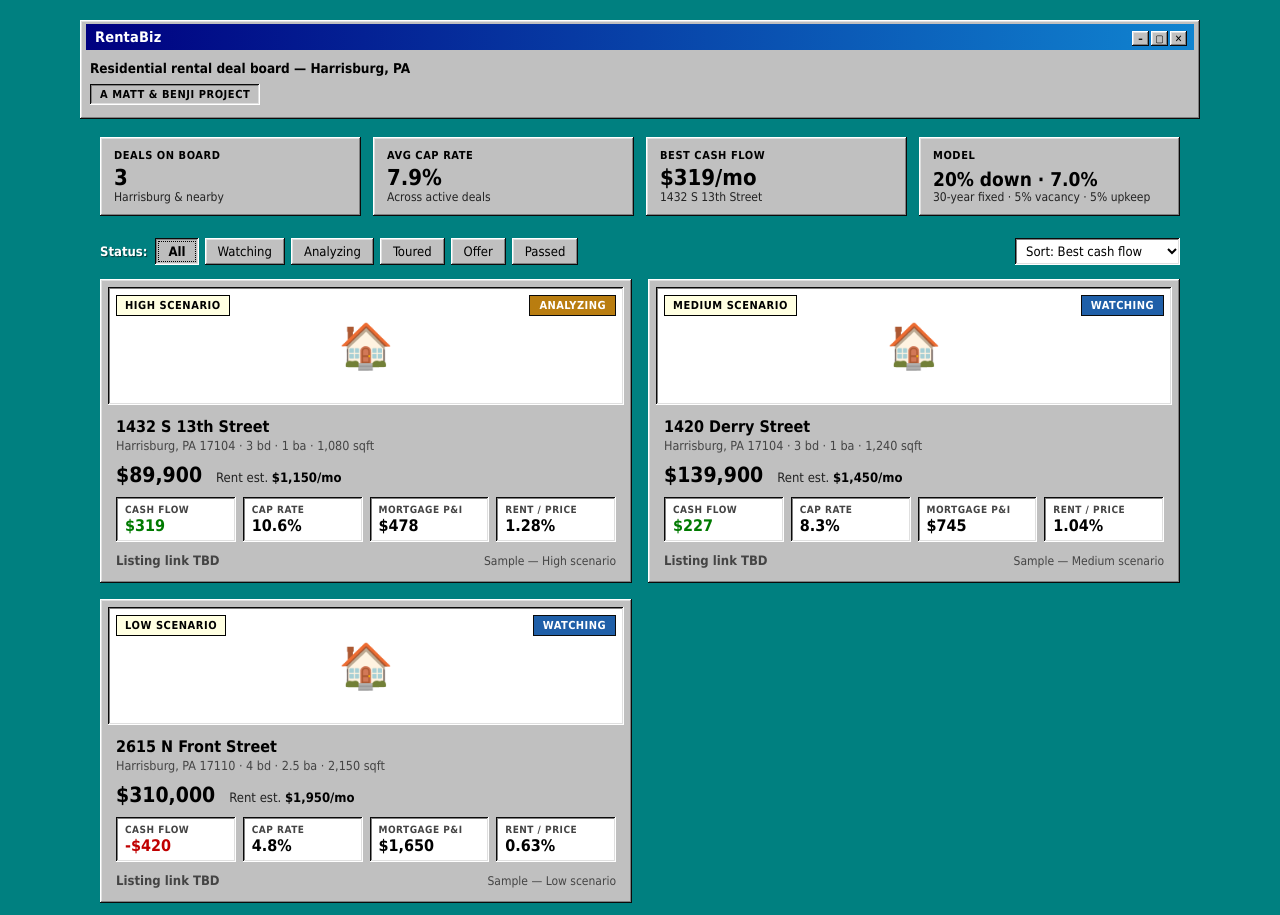
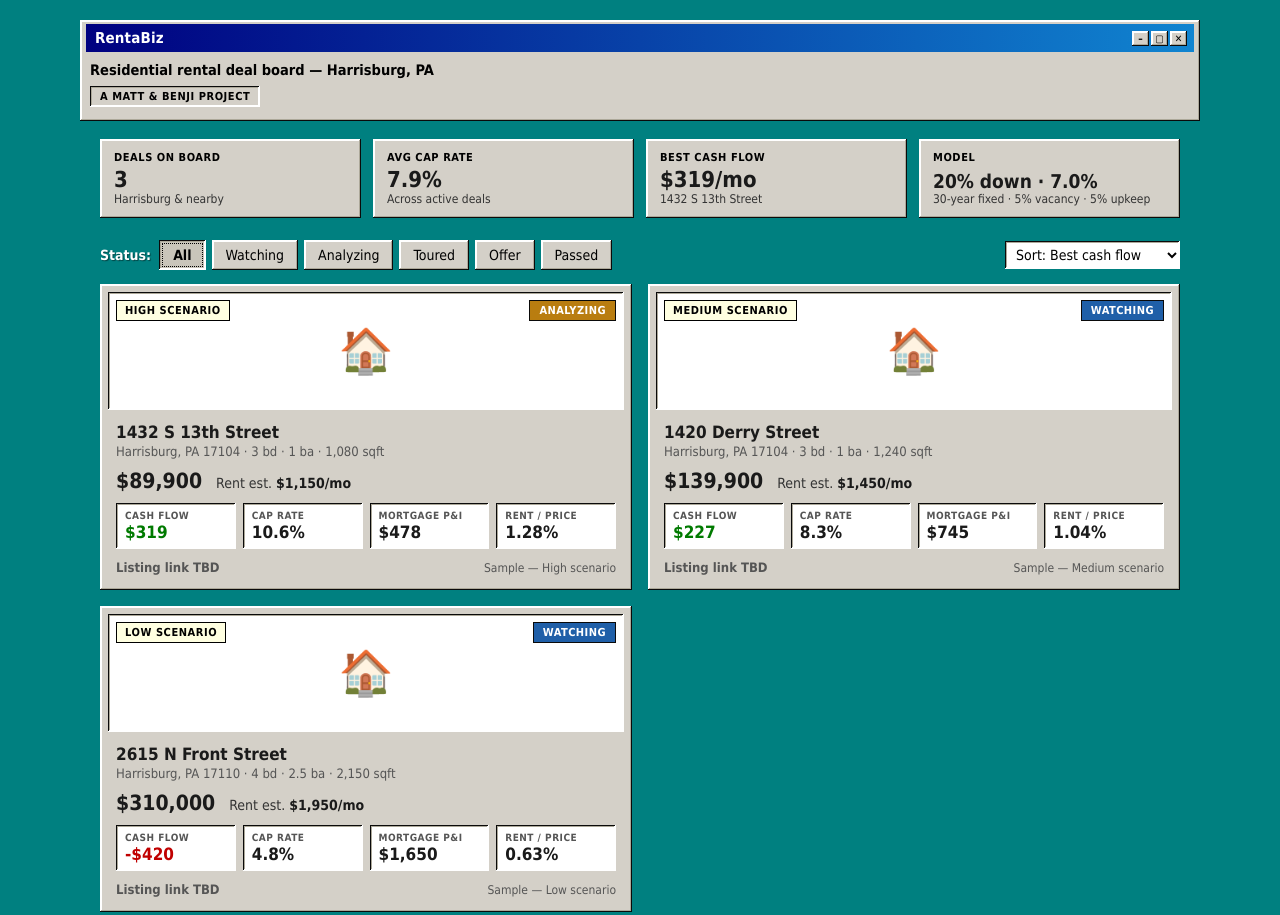
Before and after one commit to MattGPT5786/RentaBiz, a plain HTML site: page index.html in a window 1280 px wide. Shown: the top 915 px of the page. Drawn offline with Linux system fonts and the light colour scheme.

Commit message:
Windows 98 theme: warmer palette, larger smoothed type for readability

```diff
--- a/index.html
+++ b/index.html
@@ -6,26 +6,26 @@
 <title>RentaBiz — Harrisburg Rental Deal Board</title>
 <style>
   :root{
-    --face:#c0c0c0; --teal:#008080; --navy:#000080; --navy2:#1084d0;
-    --ink:#000000; --soft:#222222; --faint:#444444;
-    --raised:inset -1px -1px #0a0a0a, inset 1px 1px #ffffff, inset -2px -2px #808080, inset 2px 2px #dfdfdf;
-    --sunken:inset -1px -1px #ffffff, inset 1px 1px #0a0a0a, inset -2px -2px #dfdfdf, inset 2px 2px #808080;
+    --face:#d4d0c8; --teal:#008080; --navy:#000080; --navy2:#1084d0;
+    --ink:#1a1a1a; --soft:#333333; --faint:#555555;
+    --raised:inset -1px -1px #0a0a0a, inset 1px 1px #ffffff, inset -2px -2px #aca899, inset 2px 2px #ffffff;
+    --sunken:inset -1px -1px #ffffff, inset 1px 1px #0a0a0a, inset -2px -2px #ffffff, inset 2px 2px #aca899;
     --money:#007a00; --red:#c00000; --blue:#0000ee;
     --sans:Tahoma,"MS Sans Serif",Verdana,Geneva,sans-serif;
   }
   *{box-sizing:border-box}
-  body{margin:0;background:var(--teal);color:var(--ink);font-family:var(--sans);font-size:13px;-webkit-font-smoothing:none}
+  body{margin:0;background:var(--teal);color:var(--ink);font-family:var(--sans);font-size:14.5px;-webkit-font-smoothing:antialiased}
   .wrap{max-width:1120px;margin:0 auto;padding:0 20px 52px}
   /* header = a Windows 95 window */
   header{background:var(--face);box-shadow:var(--raised);max-width:1120px;margin:20px auto 0;padding:4px}
   header .wrap{padding:0 2px 10px;position:relative}
-  .logo{background:linear-gradient(90deg,var(--navy),var(--navy2));color:#ffffff;font-size:14.5px;font-weight:700;
+  .logo{background:linear-gradient(90deg,var(--navy),var(--navy2));color:#ffffff;font-size:15px;font-weight:700;
     letter-spacing:.01em;padding:5px 9px}
   .logo .z{color:#ffffff}
   .winbtns{position:absolute;top:7px;right:9px;display:flex;gap:2px}
   .winbtns span{display:inline-flex;align-items:center;justify-content:center;width:17px;height:15px;background:var(--face);
     box-shadow:var(--raised);font-size:10px;font-weight:700;color:#000;line-height:1}
-  .tagline{margin:10px 4px 0;color:#000;font-size:13.5px;font-weight:700}
+  .tagline{margin:10px 4px 0;color:#000;font-size:14.5px;font-weight:700}
   .crew{display:inline-block;margin:8px 4px 0;background:var(--face);box-shadow:var(--sunken);color:#000;
     font-size:11px;font-weight:700;letter-spacing:.05em;padding:4px 10px;text-transform:uppercase}
   /* summary strip */
@@ -37,12 +37,12 @@
   .stat .s{font-size:12px;color:var(--soft)}
   /* toolbar */
   .toolbar{display:flex;gap:6px;flex-wrap:wrap;align-items:center;margin:22px 0 14px}
-  .toolbar .lbl{font-size:13px;font-weight:700;color:#ffffff;margin-right:2px;text-shadow:1px 1px 1px rgba(0,0,0,.55)}
+  .toolbar .lbl{font-size:14px;font-weight:700;color:#ffffff;margin-right:2px;text-shadow:1px 1px 1px rgba(0,0,0,.45)}
   .fbtn{appearance:none;border:none;background:var(--face);box-shadow:var(--raised);color:#000;font-family:var(--sans);
-    font-size:13px;font-weight:400;padding:6px 13px;cursor:pointer}
+    font-size:14px;font-weight:400;padding:7px 14px;cursor:pointer}
   .fbtn:active{box-shadow:var(--sunken)}
-  .fbtn.on{box-shadow:var(--sunken);font-weight:700;outline:1px dotted #000;outline-offset:-4px;background:#bdbdbd}
-  .toolbar select{margin-left:auto;font-family:var(--sans);font-size:13px;color:#000;
+  .fbtn.on{box-shadow:var(--sunken);font-weight:700;outline:1px dotted #000;outline-offset:-4px;background:#c9c5ba}
+  .toolbar select{margin-left:auto;font-family:var(--sans);font-size:14px;color:#000;
     border:none;box-shadow:var(--sunken);padding:5px 7px;background:#ffffff}
   /* deal cards */
   .grid{display:grid;grid-template-columns:repeat(2,1fr);gap:16px}
@@ -57,17 +57,17 @@
   .chip.watching{background:#1f5fa8} .chip.analyzing{background:#b97d10}
   .chip.toured{background:#6a4fb0} .chip.passed{background:#6b7a6e} .chip.offer{background:#145c2b}
   .deal .body{padding:12px 12px 11px}
-  .deal h3{margin:0;font-size:16px;font-weight:700}
-  .deal .sub{color:var(--faint);font-size:12.5px;margin:2px 0 10px}
+  .deal h3{margin:0;font-size:17px;font-weight:700}
+  .deal .sub{color:var(--faint);font-size:13px;margin:2px 0 10px}
   .price-row{display:flex;align-items:baseline;gap:14px;flex-wrap:wrap;margin-bottom:10px}
   .price{font-size:21px;font-weight:700}
-  .rent{color:var(--soft);font-size:13px}
+  .rent{color:var(--soft);font-size:14px}
   .rent b{color:var(--ink)}
   .metrics{display:grid;grid-template-columns:repeat(4,1fr);gap:7px}
   @media (max-width:480px){.metrics{grid-template-columns:repeat(2,1fr)}}
   .metric{background:#ffffff;box-shadow:var(--sunken);padding:7px 9px}
   .metric .k{font-size:10px;font-weight:700;letter-spacing:.05em;text-transform:uppercase;color:var(--faint)}
-  .metric .v{font-size:16px;font-weight:700;margin-top:1px}
+  .metric .v{font-size:17px;font-weight:700;margin-top:1px}
   .metric .v.pos{color:var(--money)} .metric .v.neg{color:var(--red)}
   .deal .foot{display:flex;gap:10px;align-items:center;margin-top:11px}
   .deal .foot a{font-size:13px;color:var(--blue)}
@@ -78,10 +78,10 @@
   .note{background:var(--face);box-shadow:var(--raised);padding:16px 18px}
   .note h3{margin:-16px -18px 12px;font-size:13.5px;font-weight:700;color:#fff;
     background:linear-gradient(90deg,var(--navy),var(--navy2));padding:5px 9px}
-  .note p,.note li{color:#000;font-size:13.5px;line-height:1.55}
+  .note p,.note li{color:#000;font-size:14.5px;line-height:1.65}
   .note ul{margin:6px 0 0;padding-left:17px}
   .note p{margin:0}
-  footer{margin-top:30px;text-align:center;color:#ffffff;font-size:12.5px;text-shadow:1px 1px 1px rgba(0,0,0,.55)}
+  footer{margin-top:30px;text-align:center;color:#ffffff;font-size:12.5px;text-shadow:1px 1px 1px rgba(0,0,0,.45)}
 </style>
 </head>
 <body>
```
